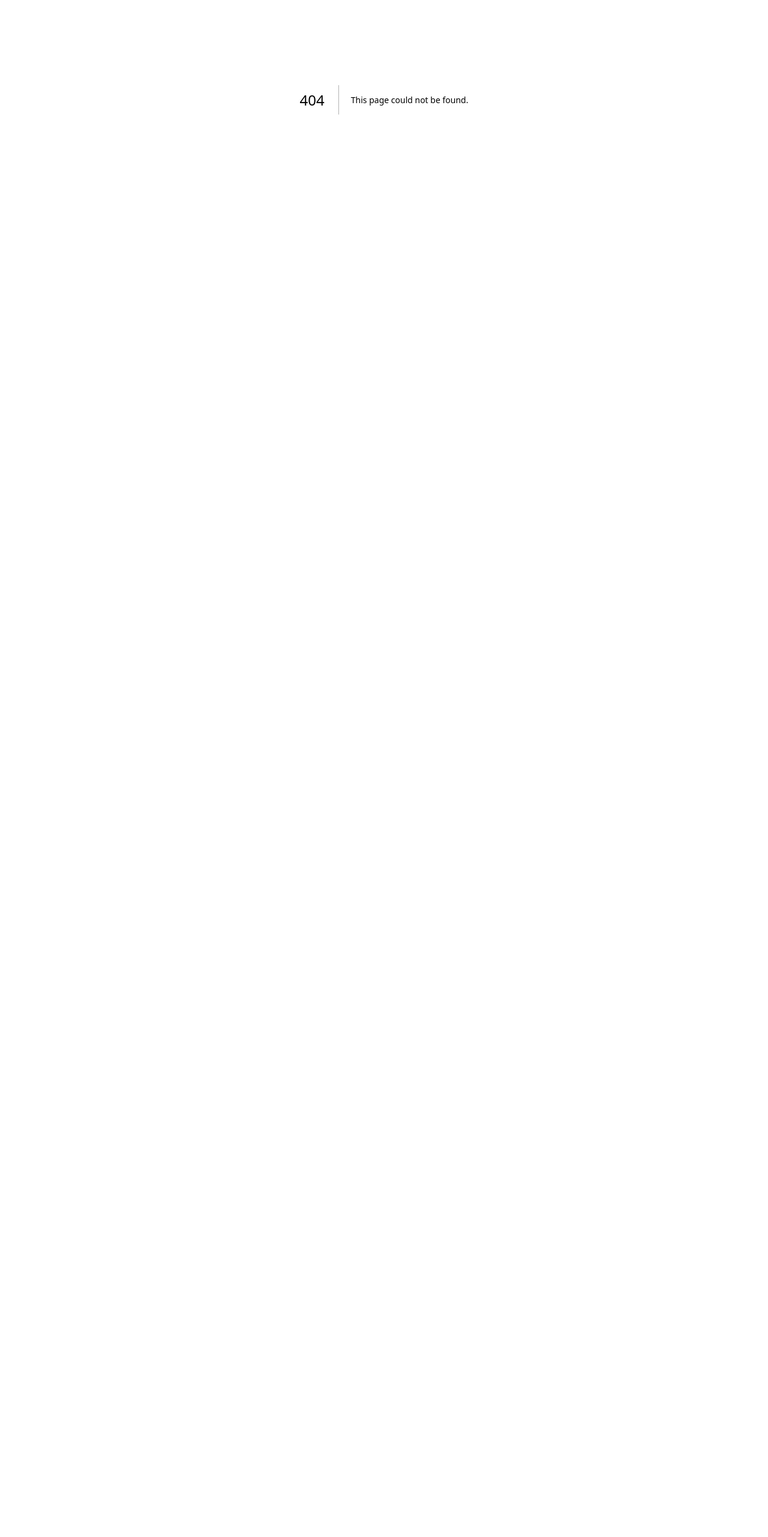
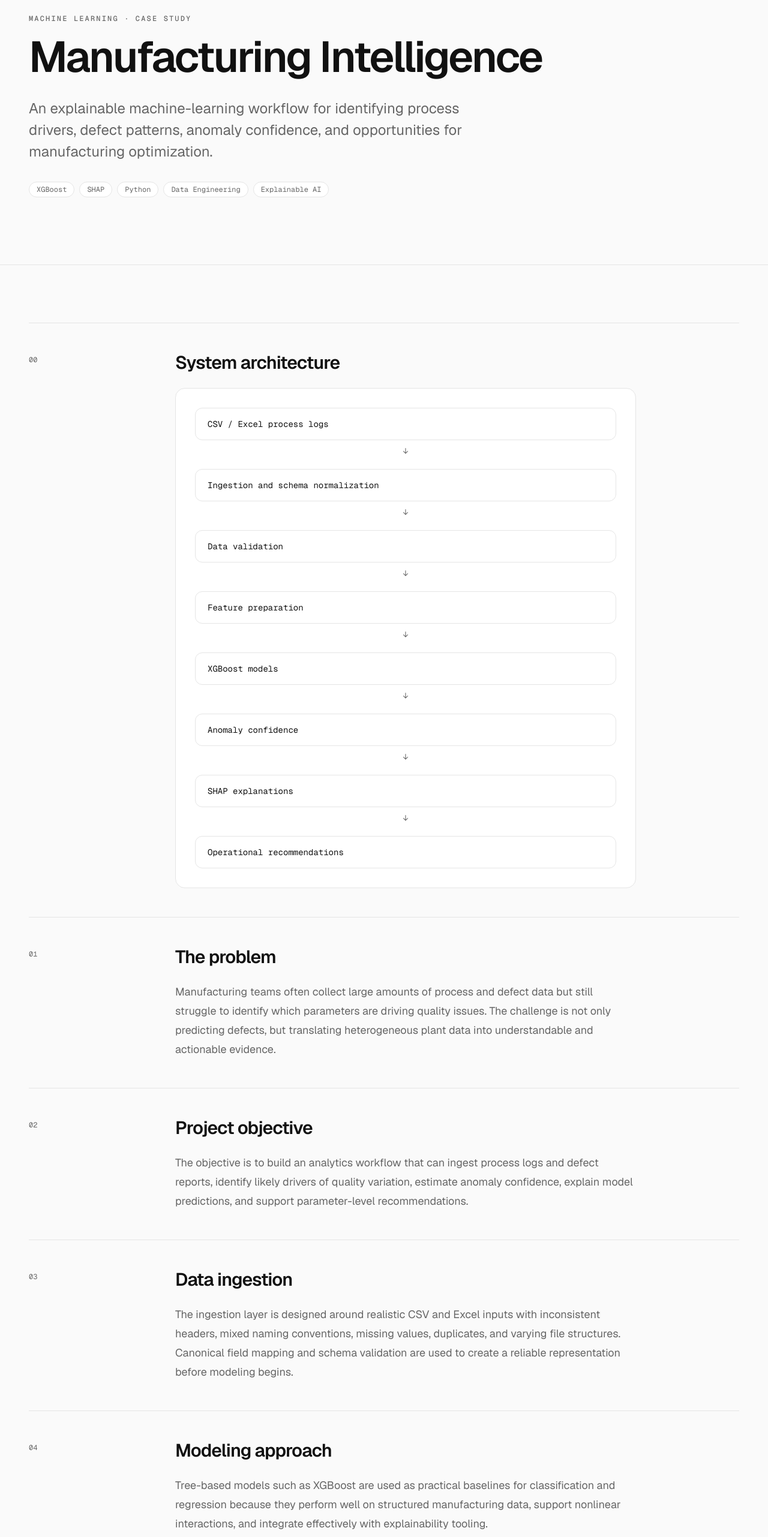
Before and after one commit to Tushar-94/tushar-portfolio, a Next.js app: page /projects/manufacturing-intelligence in a window 1280 px wide. Before the commit this address had no page. Shown: the part 234-2797 px from the top of the page at 60% size. Before the commit the page ends 800 px from the top, so only its background shows below. Built offline with nearby package versions, Linux system fonts and the light colour scheme.

Commit message:
Add manufacturing intelligence case study

```diff
--- /dev/null
+++ b/app/projects/manufacturing-intelligence/page.tsx
@@ -0,0 +1,23 @@
+import { notFound } from "next/navigation";
+
+import { CaseStudyPage } from "@/components/case-study/CaseStudyPage";
+
+import { caseStudies } from "@/data/caseStudies";
+
+export default function ManufacturingIntelligencePage() {
+
+  const caseStudy = caseStudies.find(
+
+    (item) => item.slug === "manufacturing-intelligence",
+
+  );
+
+  if (!caseStudy) {
+
+    notFound();
+
+  }
+
+  return <CaseStudyPage caseStudy={caseStudy} />;
+
+}
--- a/data/caseStudies.ts
+++ b/data/caseStudies.ts
@@ -282,4 +282,152 @@ export const caseStudies: CaseStudy[] = [
 
   },
 
+  {
+
+    slug: "manufacturing-intelligence",
+
+    category: "Machine Learning",
+
+    title: "Manufacturing Intelligence",
+
+    summary:
+
+      "An explainable machine-learning workflow for identifying process drivers, defect patterns, anomaly confidence, and opportunities for manufacturing optimization.",
+
+    technologies: [
+
+      "XGBoost",
+
+      "SHAP",
+
+      "Python",
+
+      "Data Engineering",
+
+      "Explainable AI",
+
+    ],
+
+    architecture: [
+
+      "CSV / Excel process logs",
+
+      "Ingestion and schema normalization",
+
+      "Data validation",
+
+      "Feature preparation",
+
+      "XGBoost models",
+
+      "Anomaly confidence",
+
+      "SHAP explanations",
+
+      "Operational recommendations",
+
+    ],
+
+    sections: [
+
+      {
+
+        number: "01",
+
+        title: "The problem",
+
+        content:
+
+          "Manufacturing teams often collect large amounts of process and defect data but still struggle to identify which parameters are driving quality issues. The challenge is not only predicting defects, but translating heterogeneous plant data into understandable and actionable evidence.",
+
+      },
+
+      {
+
+        number: "02",
+
+        title: "Project objective",
+
+        content:
+
+          "The objective is to build an analytics workflow that can ingest process logs and defect reports, identify likely drivers of quality variation, estimate anomaly confidence, explain model predictions, and support parameter-level recommendations.",
+
+      },
+
+      {
+
+        number: "03",
+
+        title: "Data ingestion",
+
+        content:
+
+          "The ingestion layer is designed around realistic CSV and Excel inputs with inconsistent headers, mixed naming conventions, missing values, duplicates, and varying file structures. Canonical field mapping and schema validation are used to create a reliable representation before modeling begins.",
+
+      },
+
+      {
+
+        number: "04",
+
+        title: "Modeling approach",
+
+        content:
+
+          "Tree-based models such as XGBoost are used as practical baselines for classification and regression because they perform well on structured manufacturing data, support nonlinear interactions, and integrate effectively with explainability tooling.",
+
+      },
+
+      {
+
+        number: "05",
+
+        title: "Explainability",
+
+        content:
+
+          "TreeSHAP is used to explain how individual process parameters contribute to model predictions. This makes the output more useful for engineers because the system can show not only that a process run is risky, but which variables are pushing the prediction in that direction.",
+
+      },
+
+      {
+
+        number: "06",
+
+        title: "Anomaly confidence",
+
+        content:
+
+          "Prediction outputs are complemented with anomaly-oriented signals so unusual process conditions can be distinguished from routine variation. This helps separate normal operating changes from combinations of parameters that may warrant investigation.",
+
+      },
+
+      {
+
+        number: "07",
+
+        title: "Engineering decision",
+
+        content:
+
+          "The system is intentionally built around structured machine learning and explainability before introducing an LLM narrative layer. This keeps the first stage measurable and auditable while allowing language models to be added later for human-readable summaries rather than replacing the core analytical logic.",
+
+      },
+
+      {
+
+        number: "08",
+
+        title: "What this project demonstrates",
+
+        content:
+
+          "The project demonstrates end-to-end applied machine learning across messy industrial data, schema normalization, feature preparation, predictive modeling, explainability, anomaly reasoning, and translating model output into operationally useful insights.",
+
+      },
+
+    ],
+
+  },
+
 ];
```
